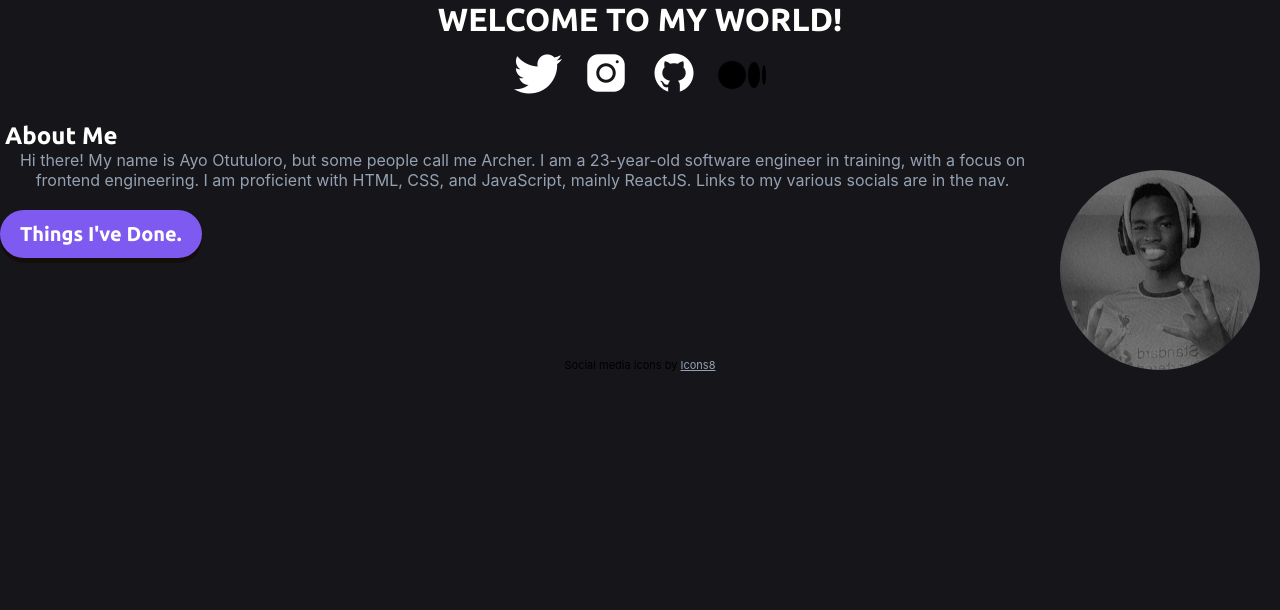
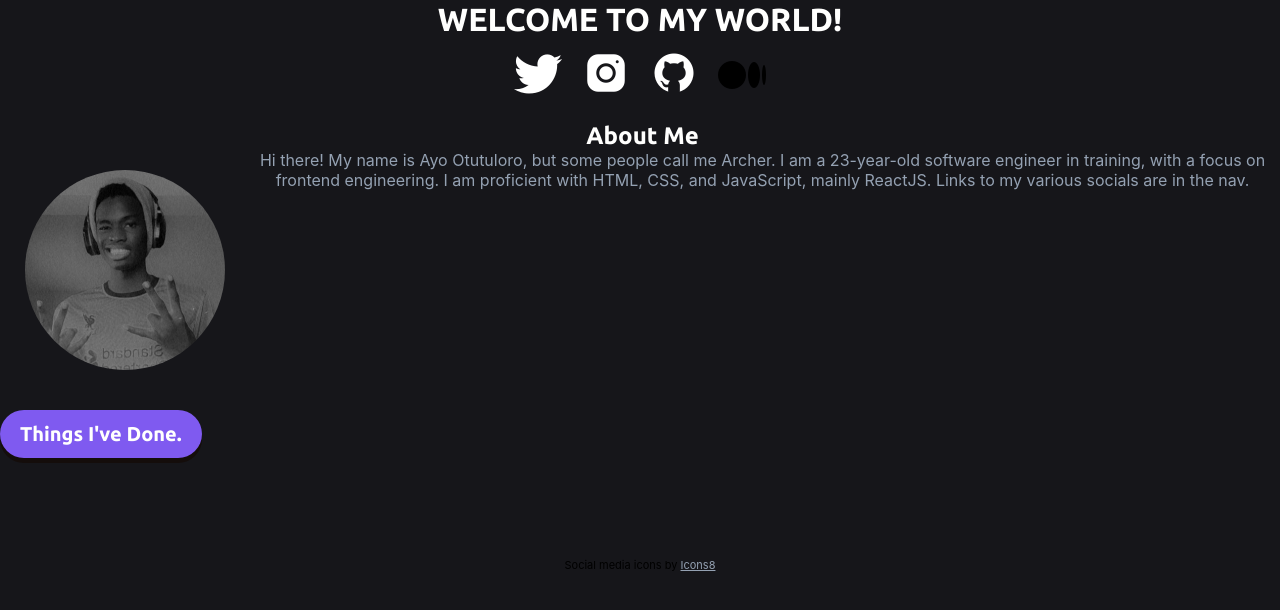
Before and after one commit to DarkerArcher/my-site, a React (Create React App) app: page / in a window 1280 px wide. Shown: the top 610 px of the page. Built offline with nearby package versions, Linux system fonts and the light colour scheme.

Commit message:
flex changes

```diff
--- a/src/components/main.js
+++ b/src/components/main.js
@@ -24,9 +24,9 @@ function MainPage() {
             <main>
                 <div className="section-header">
                     <h2>About Me</h2>
-                    <img src={require("../assets/Snapchat-headshot.jpg")} width="200" height="200" alt="Ayo" id="archer-headshot" />
                 </div>
                 <div className="section-content">
+                    <img src={require("../assets/Snapchat-headshot.jpg")} width="200" height="200" alt="Ayo" id="archer-headshot" />
                     <p>Hi there! My name is Ayo Otutuloro, but some people call me Archer. I am a 23-year-old software engineer in training, with a focus on frontend engineering.
                         I am proficient with HTML, CSS, and JavaScript, mainly ReactJS. Links to my various socials are in the nav.
                     </p>
--- a/src/index.css
+++ b/src/index.css
@@ -56,12 +56,14 @@ main {
 }
 
 .section-header {
+  text-align: center;
   font-family: 'ubuntubold';
   padding-left: 5px;
   color: #fffffe;
 }
 
 .section-content {
+  display: flex;
   text-align: center;
   padding-left: 5px;
   color: #94a1b2;
```
Also changed, not shown: 1 other file (tests, documents, lock files or other folders).
